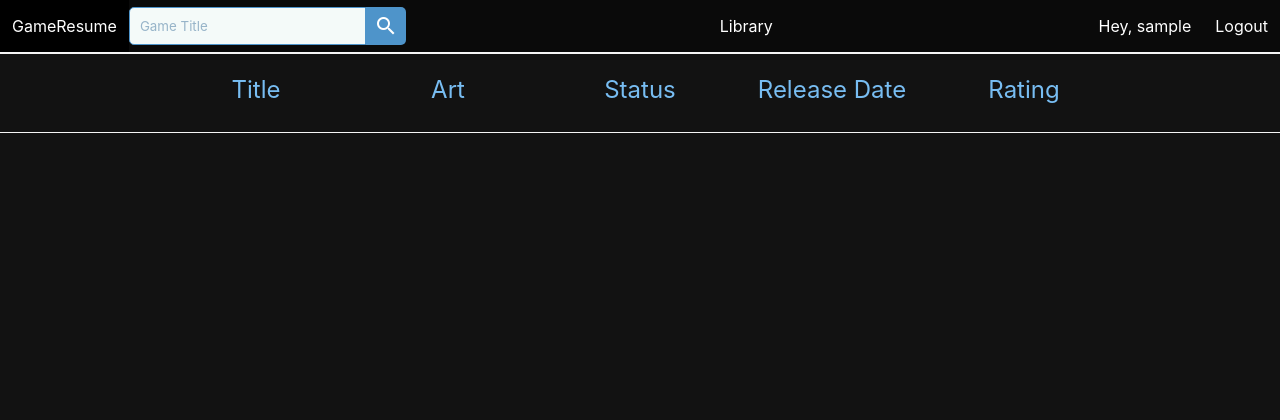
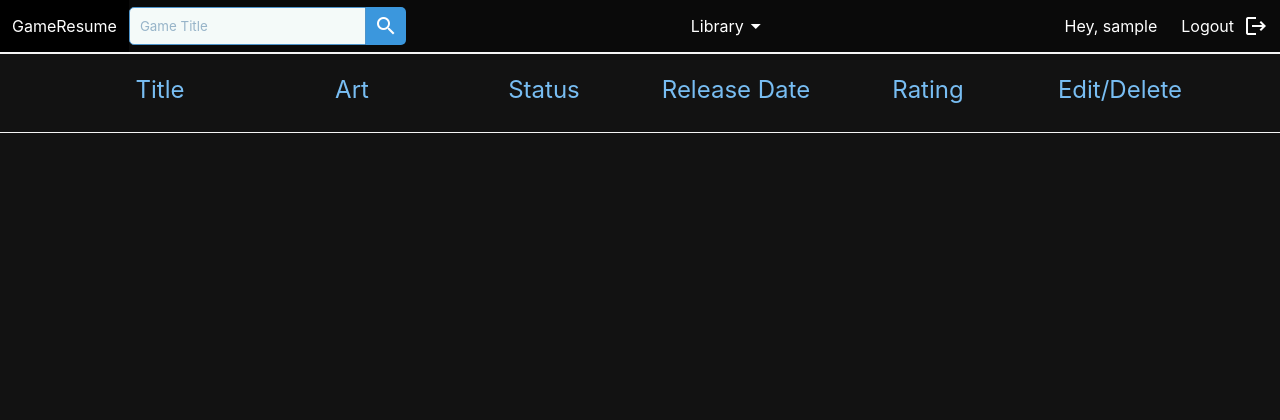
Before and after one commit to sean3434/GameArchive-Django, a Django app: page /library/currentlyplaying/ in a window 1280 px wide; the page is wider, and only the part inside the window is pictured. Shown: the top 420 px of that part. Run offline with Django 4.2, Linux system fonts and the light colour scheme; the visitor is signed in with stand-in values (Sample User, id 1); data that the repository does not hold is empty.

Commit message:
Added Edit Route, Added Delete Route, More Styling

```diff
--- a/main_app/static/styles/main.css
+++ b/main_app/static/styles/main.css
@@ -69,7 +69,8 @@ p {
 
 .searchbar__button {
     width: 40px;
-    background-color: #4e94ca;
+    background-color: #3b97dd;
+    /* background-color: #4e94ca; */
     color: #ffffff;
     outline: none;
     border: none;
@@ -147,6 +148,12 @@ p {
     max-width: 15vw;
 }
 
+.detail__editdelete {
+    text-align: center;
+    min-width: 15vw;
+    max-width: 15vw;
+}
+
 .titleee {
     font-size: 1.5em;
     color: #78bdf2;
@@ -171,3 +178,44 @@ p {
 .button {
     margin-top: 18px;
 }
+
+.editdelete {
+    color: #ffffff;
+    font-size: 2em !important;
+    text-align: center;
+    justify-content: center;
+}
+
+.singlesublibcontainer>a {
+    display: contents;
+}
+
+.logout {
+    margin-left: 10px;
+}
+
+.addbox {
+    align-items: center;
+    text-align: center;
+}
+
+.check {
+    font-size: 1em !important;
+    color: green;
+}
+
+.thumb {
+    margin-right: 3px;
+}
+
+.controller {
+    margin-right: 3px;
+}
+
+.happy {
+    margin-right: 3px;
+}
+
+.wanna {
+    margin-right: 3px;
+}
--- a/main_app/templates/base.html
+++ b/main_app/templates/base.html
@@ -35,23 +35,23 @@
             </div>
                 <div class="navbar-menu navbar-end">
                     <div class="navbar-item is-hoverable">
-                        Library
+                        Library<i class='material-icons'>arrow_drop_down</i>
 
                         <div class="navbar-dropdown">
                             <a class="navbar-item" href='/library/stoppedplaying'>
-                                Stopped Playing
+                                <i class='material-icons thumb'>mood_bad</i>Stopped Playing
                             </a>
                             <hr class="dropdown-divider">
                             <a class="navbar-item" href='/library/currentlyplaying'>
-                                Currently Playing
+                                <i class='material-icons controller'>sports_esports</i>Currently Playing
                             </a>
                             <hr class="dropdown-divider">
                             <a class="navbar-item" href='/library/finishedplaying'>
-                                Finished Playing
+                                <i class='material-icons happy'>sentiment_very_satisfied</i>Finished Playing
                             </a>
                             <hr class="dropdown-divider">
                             <a class="navbar-item" href='/library/wanttoplay'>
-                                Want To Play
+                                <i class='material-icons wanna'>library_add</i> Want To Play
                             </a>
                         </div>
                     </div>
@@ -59,11 +59,11 @@
             {% if user.is_authenticated %}
                 <div class="navbar-menu navbar-end">
                     <span class="navbar-item">Hey, {{user.username}}</span>
-                    <a class="navbar-item" href="{% url 'logout' %}">Logout</a>
+                    <a class="navbar-item" href="{% url 'logout' %}">Logout<i class='material-icons logout'>logout</i></a>
                 </div>
                 {% else %}
                     <div class="navbar-menu navbar-end">
-                        <a class="navbar-item" href="{% url 'login' %}">Log In</a>
+                        <a class="navbar-item" href="{% url 'login' %}"><i class='material-icons thumb'>login</i>Log In</a>
                             <a class="navbar-item" href="{% url 'signup' %}">Sign Up</a>
                     </div>
                 {% endif %}
--- a/main_app/templates/current.html
+++ b/main_app/templates/current.html
@@ -15,5 +15,5 @@
             {% include 'comma.html' %}{{ i.platform.name }}
         {% endfor %}
     </div>
-    <h1 class='uniformtextdet' ><strong class='uniformtextdet' >{{data.name}}</strong> successfully added to <strong class='uniformtextdet'>Currently Playing</strong>
+    <h1 class='uniformtextdet' ><strong class='uniformtextdet' >{{data.name}}</strong> successfully added to <strong class='uniformtextdet'>Currently Playing</strong><i class='material-icons check'>check</i>
 {% endblock %}
--- a/main_app/templates/currently_playing.html
+++ b/main_app/templates/currently_playing.html
@@ -22,6 +22,9 @@ Currently Playing
             <div class='detail__rating'>
                 <h1 class='titleee'>Rating</h1>
             </div>
+            <div class='detail__editdelete'>
+                <h1 class='titleee'>Edit/Delete</h1>
+            </div>
         </div>
             <hr style=height:1px;border:none;margin-left:-20vw;margin-right:-20vw;border-color:#4e94ca>
         {% for game in games %}
@@ -42,6 +45,14 @@ Currently Playing
                 <div class="detail__rating">
                     <h1 class="rating">{{game.rating}}</h1>
                 </div>
+                <div class='detail__editdelete'>
+                    <a class='io'href="{% url 'game_update' game.pk %}">
+                        <i class="material-icons editdelete">edit_note</i>
+                    </a>
+                    <a href="{% url 'game_delete' game.pk %}">
+                        <i class="material-icons editdelete">delete</i>
+                    </a>
+                </div>
             </div>
         </a>
                 <hr style=height:1px;border:none;margin-left:-20vw;margin-right:-20vw;border-color:#4e94ca>
--- a/main_app/urls.py
+++ b/main_app/urls.py
@@ -7,6 +7,7 @@ urlpatterns = [
     path('games/new/', views.GameCreate.as_view(), name="game_create"),
     path('games/<int:pk>/', views.GameDetail.as_view(), name="game_detail"),
     path('games/<int:pk>/update',views.GameUpdate.as_view(), name="game_update"),
+    path('games/<int:pk>/delete',views.GameDelete.as_view(), name="game_delete"),
     path('library/stoppedplaying/', views.StoppedPlaying.as_view(), name="stopped_playing"),
     path('library/currentlyplaying/', views.CurrentlyPlaying.as_view(), name="currently_playing"),
     path('library/finishedplaying/', views.FinishedPlaying.as_view(), name="finished_playing"),
--- a/main_app/views.py
+++ b/main_app/views.py
@@ -2,7 +2,7 @@ from django.shortcuts import render
 from django.views import View
 from django.http import HttpResponse
 from django.views.generic.base import TemplateView
-from django.views.generic.edit import CreateView, UpdateView
+from django.views.generic.edit import CreateView, UpdateView, DeleteView
 from django.views.generic import DetailView
 from django.contrib.auth import login
 from django.contrib.auth.forms import UserCreationForm
@@ -51,10 +51,17 @@ class GameDetail(DetailView):
     model = Game
     template_name = "game_detail.html"
 
+@method_decorator(login_required, name='dispatch')
 class GameUpdate(UpdateView):
     model = Game
     fields = ['title', 'cover_art', 'release_date', 'developer', 'rating', 'platform', 'genre', 'description', 'add_to_list']
     template_name = "game_update.html"
+    success_url = "/library/currentlyplaying/"
+
+@method_decorator(login_required, name='dispatch')
+class GameDelete(DeleteView):
+    model = Game
+    template_name = "game_delete_confirmation.html"
     success_url = "/library/currentlyplaying/"
 
 @method_decorator(login_required, name='dispatch')
```
Also changed, not shown: main_app/templates/game_delete_confirmation.html (added, +15 -0 lines), main_app/templates/game_update.html (added, +13 -0 lines), main_app/templates/search.html (+5 -5 lines).
